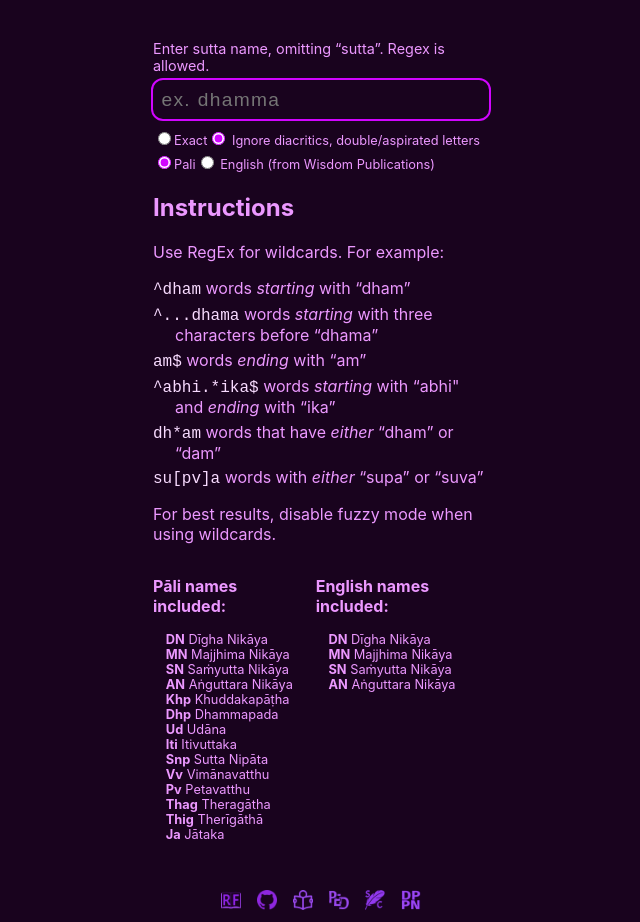
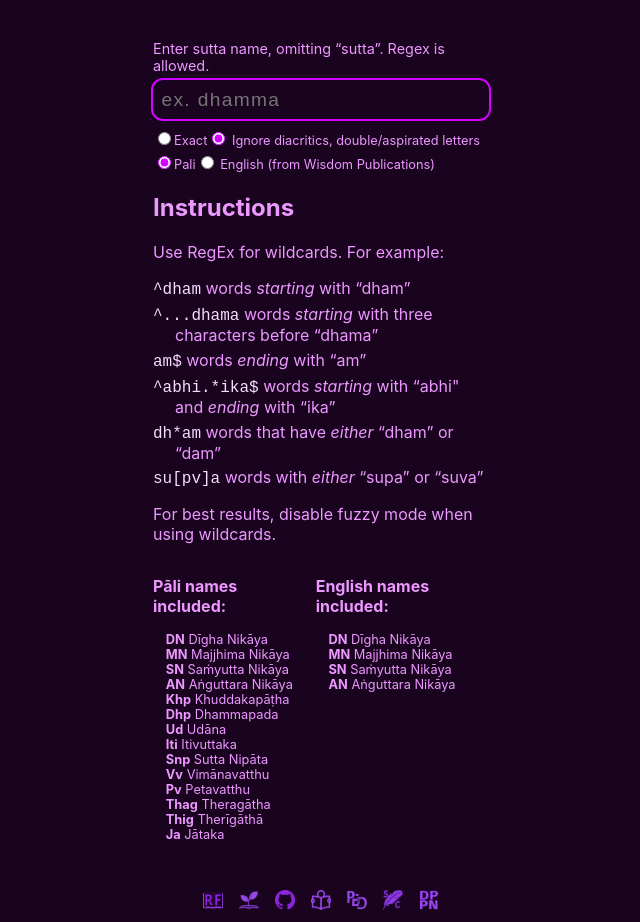
Before and after one commit to thesunshade/sutta-name-lookup, a React (Create React App) app: page / in a window 1280 px wide. Shown: the whole page, without its empty margins (319-959 px from the left). Built offline with nearby package versions, Linux system fonts and the light colour scheme.

Commit message:
Add drf icon

```diff
--- a/src/instructions.js
+++ b/src/instructions.js
@@ -3,6 +3,7 @@ import citationHelper from "./images/favicon-citaton-helper-purple.png";
 import pedIcon from "./images/favicon-pts-purple.png";
 import scLight from "./images/favicon-sc-light-purple.png";
 import rfIcon from "./images/favicon-rf-purple.png";
+import drfIcon from "./images/favicon-drf-purple.png";
 import githubIcon from "./images/GitHub-Mark-64px-purple.png";
 
 export default function Instructions() {
@@ -110,6 +111,9 @@ export default function Instructions() {
         >
           <img width="20px" src={rfIcon} alt="ReadingFaithfully.org icon" />
         </a>
+        <a href="http://daily.readingfaithfully.org" title="Daily Sutta" rel="noreferrer" target="_blank">
+          <img width="20px" src={drfIcon} alt="Daily.ReadingFaithfully.org icon" />
+        </a>
         <a
           href="https://github.com/thesunshade/ped-interface"
           title="The source code for this site"
```
Also changed, not shown: src/images/favicon-drf-purple.png (added), 4 other files (tests, documents, lock files or other folders).
